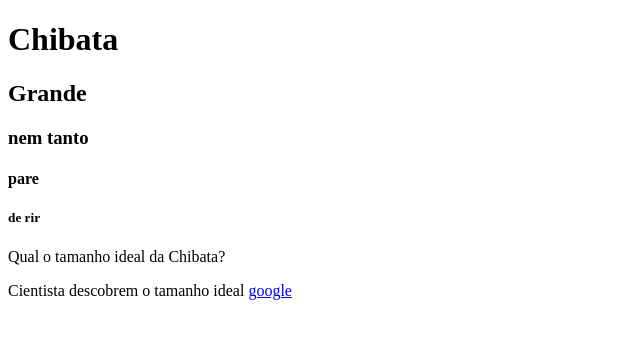
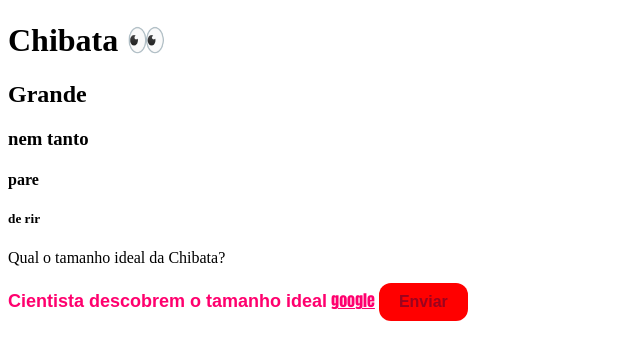
Before and after one commit to jefinhosempre/testi-jeferson, a plain HTML site: page index.html in a window 1280 px wide. Shown: the whole page, without its empty margins (0-640 px from the left). Drawn offline with Linux system fonts and the light colour scheme.

Commit message:
novos estilos

```diff
--- /dev/null
+++ b/estilo.css
@@ -0,0 +1,23 @@
+.paragrafo{
+    font-family: Arial, Helvetica, sans-serif;
+    font-size: 18px;
+    font-weight: bold;
+    color: #ff006e;
+}
+
+a {
+    font-weight: bold;
+    font-family: Impact, Haettenschweiler, 'Arial Narrow Bold', sans-serif;
+    color: #ff006e;
+}
+
+button{
+    color: #9a031e;
+    font-weight: bold;
+    font-family: Arial, Helvetica, sans-serif;
+    font-size: 16px;
+    padding: 10px 20px;
+    border-radius: 12px;
+    background-color: red;
+    border: none;
+}
--- a/index.html
+++ b/index.html
@@ -4,17 +4,19 @@
     <meta charset="UTF-8">
     <meta http-equiv="X-UA-Compatible" content="IE=edge">
     <meta name="viewport" content="width=device-width, initial-scale=1.0">
-    <title>Document</title>
+    <title>Dr. Chibata</title>
+    <link rel="stylesheet" href="estilo.css">
 </head>
 <body>
-      <h1>Chibata</h1>
+      <h1>Chibata 👀</h1>
       <h2>Grande</h2>
       <h3>nem tanto</h3>
       <h4>pare</h4>
       <h5>de rir</h5>
       <p>Qual o tamanho ideal da Chibata?</p>
-      <span>Cientista descobrem o tamanho ideal</span>
+      <span class="paragrafo">Cientista descobrem o tamanho ideal</span>
       <a href="http://www.google.com">google</a>
+      <button>Enviar</button>
 
 </body>
 </html>
```
